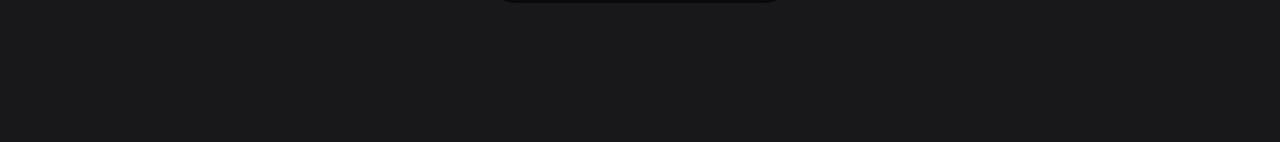
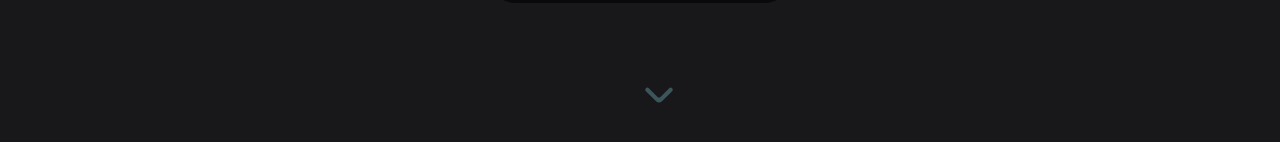
Before and after one commit to erratinsilentio/portfolio, a Vue app in the folder client/: page / in a window 1280 px wide. Shown: the part 662-804 px from the top of the page. Built offline with nearby package versions, Linux system fonts and the light colour scheme.

Commit message:
regulated the animation

```diff
--- a/client/src/pages/About.vue
+++ b/client/src/pages/About.vue
@@ -98,7 +98,7 @@
 
 .arrow-btn {
     position: absolute;
-    bottom: 8%;
+    bottom: 7%;
     left: 50%;
     transform: translateX(-100%);
     background-color: transparent;
@@ -109,7 +109,7 @@
     filter: invert(82%) sepia(25%) saturate(854%) hue-rotate(168deg) brightness(110%) contrast(98%);
     opacity: 0.5;
     transition-duration: 0.2s;
-    animation: blink 1s infinite;
+    animation: blink 1.2s infinite;
 }
 
 .arrow:hover {
```
